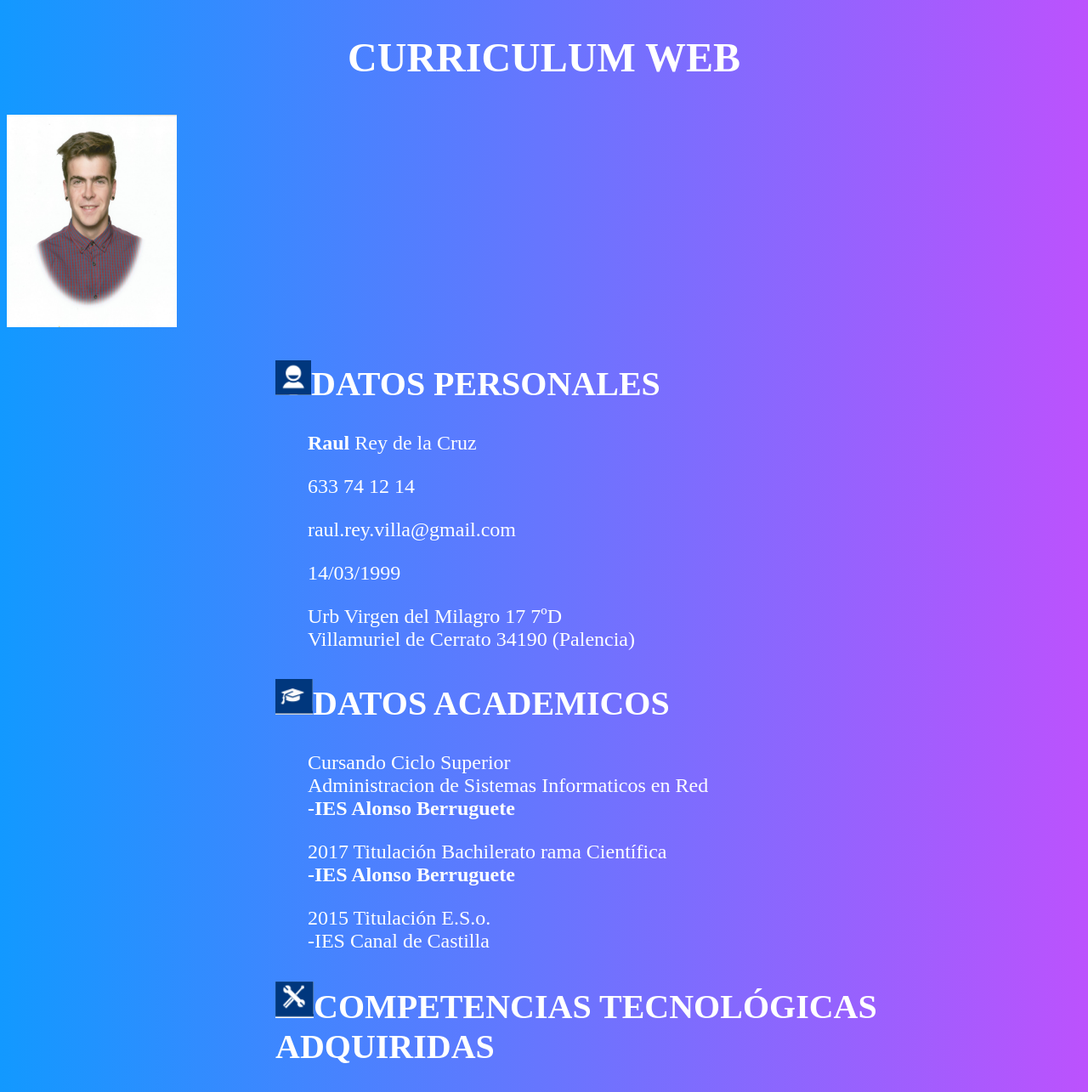
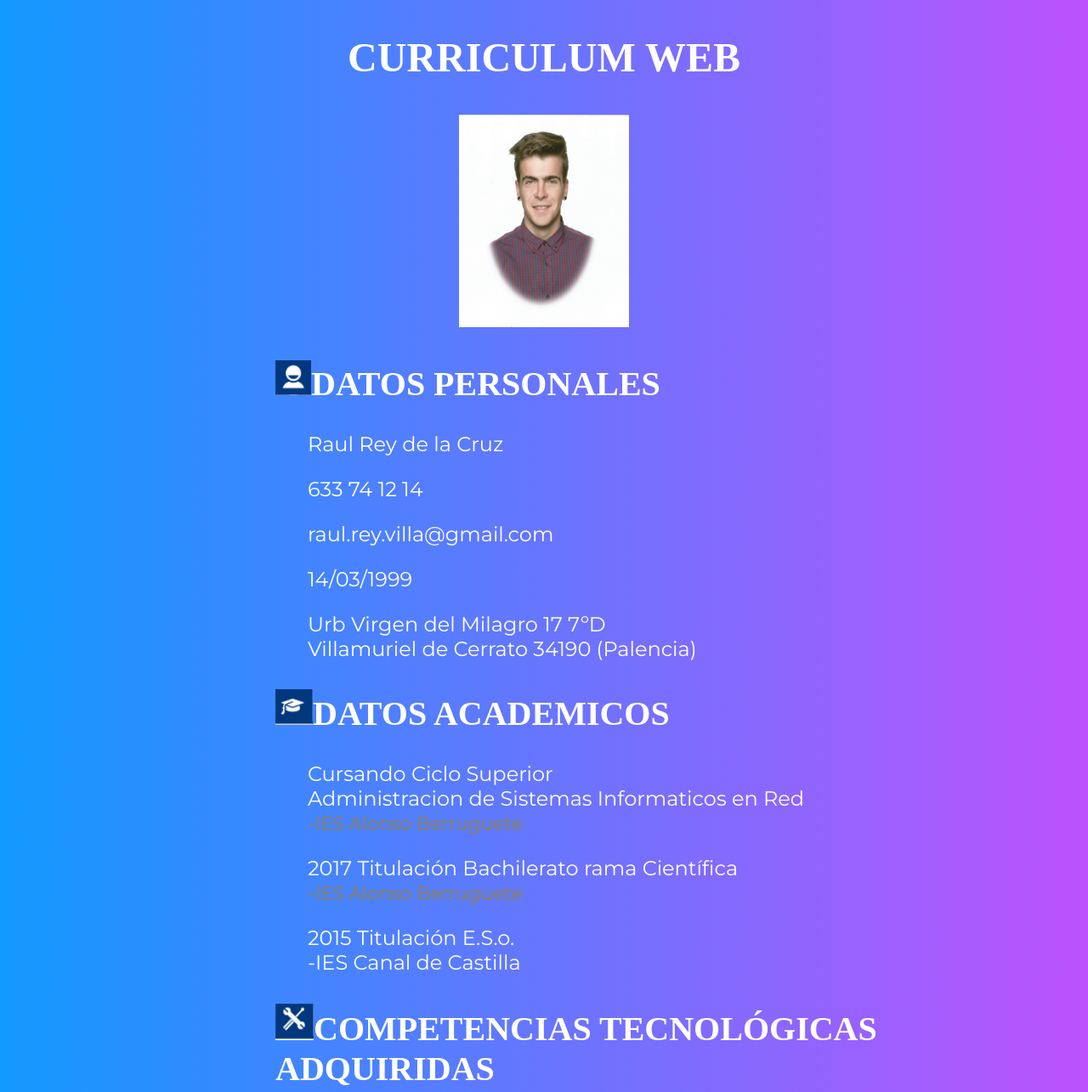
Before and after one commit to rreyc/Curriculum, a plain HTML site: page index.html in a window 1280 px wide. Shown: the top 1285 px of the page at 85% size. Drawn offline with Linux system fonts and the light colour scheme.

Commit message:
Mitad CSS

```diff
--- a/estilos.css
+++ b/estilos.css
@@ -28,9 +28,19 @@ section:first-of-type img {
     height: 250px;
 
 }
+section {
+    text-align: center;
+}
 
 p {
     font-size: 1.5em;
     color: white;
-    font-family: Montserrat, ;
+    font-family: Montserrat, serif ;
 }
+p strong {
+    color: grey;
+    font-size: 0.9em;
+}
+div:hover {
+    background: linear-gradient(90deg, #bc52fd, #1299ff);
+}
--- a/index.html
+++ b/index.html
@@ -12,7 +12,7 @@
     </section>
     <div>
     <h2><img src="personales.PNG" alt="Personales">Datos Personales</h2>
-    <p><strong>Raul</strong> Rey de la Cruz</p>
+    <p>Raul Rey de la Cruz</p>
     <p>633 74 12 14</p>
     <p>raul.rey.villa@gmail.com</p>
     <p>14/03/1999</p>
```
